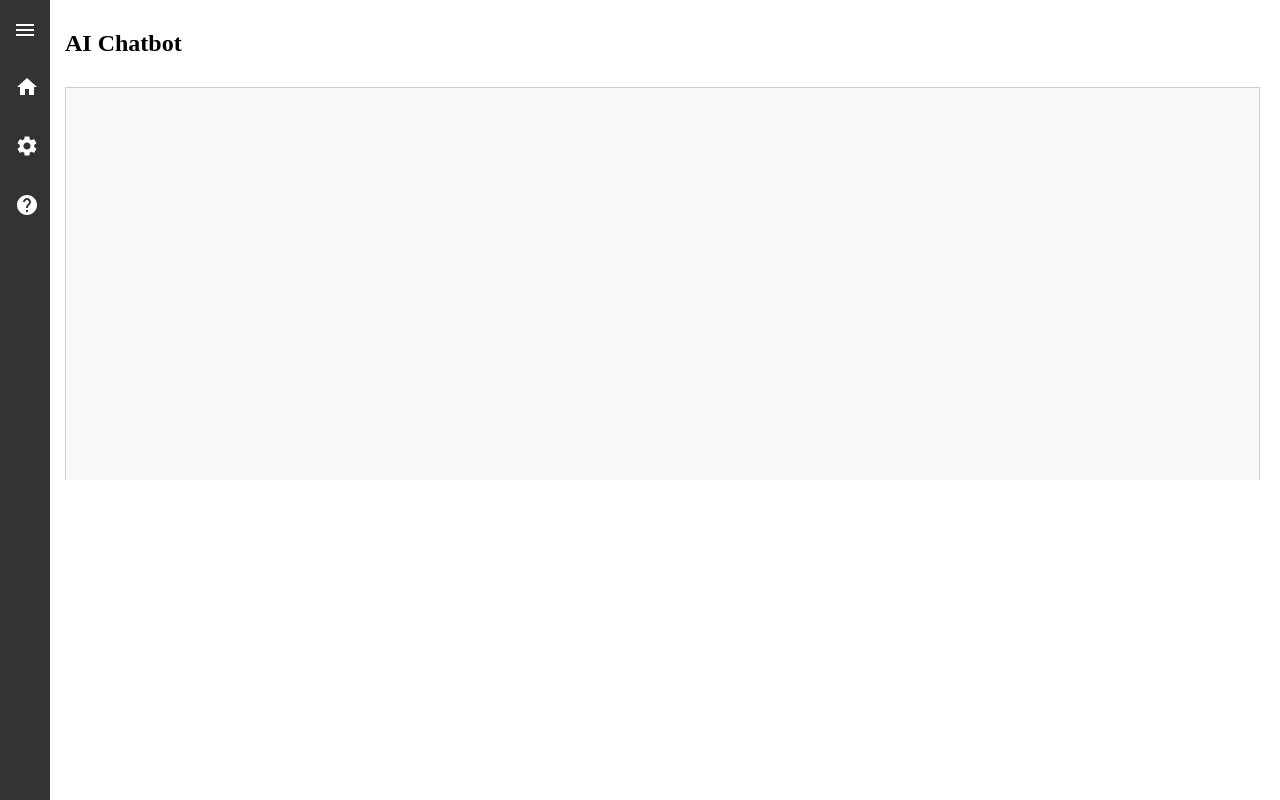
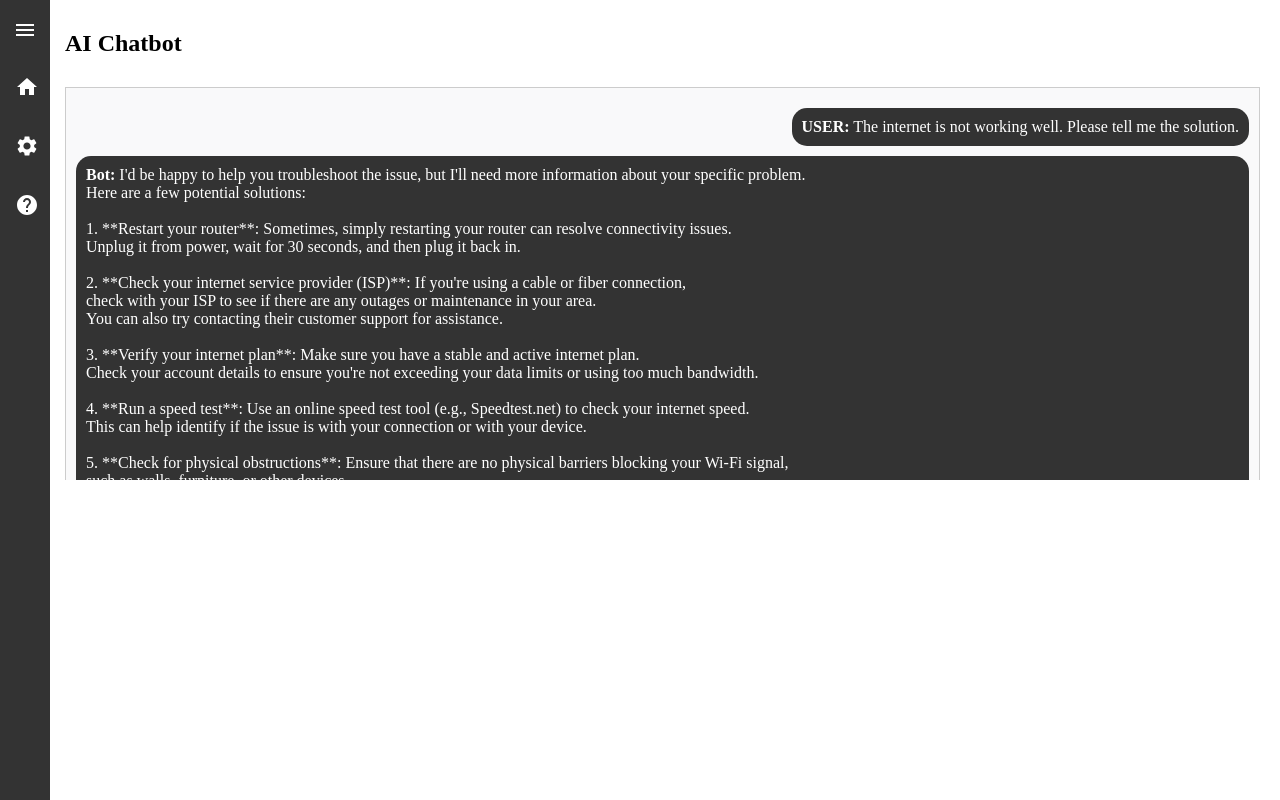
Before and after one commit to NetCustomMaster/front-end, a React (Vite) app: page /chatbot in a window 1280 px wide. Built offline with nearby package versions, Linux system fonts and the light colour scheme.

Commit message:
feat:change to english

```diff
--- a/src/Components/Common/ChatBot/ChatBot.jsx
+++ b/src/Components/Common/ChatBot/ChatBot.jsx
@@ -1,14 +1,14 @@
-import React, { useState, useEffect, useRef } from 'react';
-import axios from 'axios';
+import React, { useState, useEffect, useRef } from "react";
+import axios from "axios";
 import Sidebar from "../Sidebar/Sidebar.jsx";
 import CustomTextField from "../CustomTextField/CustomTextField.jsx";
 import { Box, Button, CircularProgress } from "@mui/material";
-import {useRecoilValue, useRecoilState} from "recoil";
-import {urlAtom, activeInputAtom} from "../../recoil/atoms.jsx";
+import { useRecoilValue, useRecoilState } from "recoil";
+import { urlAtom, activeInputAtom } from "../../recoil/atoms.jsx";
 
 const Chatbot = () => {
-    const [userMessage, setUserMessage] = useState('');
-    const [responses, setResponses] = useState([]);
+  const [userMessage, setUserMessage] = useState("");
+  const [responses, setResponses] = useState([{ text: "dfdsf" }]);
   const [loading, setLoading] = useState(false);
   const url = useRecoilValue(urlAtom);
   const [activeInput, setActiveInput] = useRecoilState(activeInputAtom);
@@ -20,10 +20,12 @@ const Chatbot = () => {
       const keyboardHeight = 300; // 키보드의 대략적인 높이
       const bottomPadding = 20; // 여유 공간
 
-            if (activeInput.fieldName === 'chatbot-input') {
-                chatContainerRef.current.style.height = `calc(100vh - ${keyboardHeight + bottomPadding}px)`;
+      if (activeInput.fieldName === "chatbot-input") {
+        chatContainerRef.current.style.height = `calc(100vh - ${
+          keyboardHeight + bottomPadding
+        }px)`;
       } else {
-                chatContainerRef.current.style.height = '100vh';
+        chatContainerRef.current.style.height = "100vh";
       }
     }
   }, [activeInput.fieldName]);
@@ -31,9 +33,9 @@ const Chatbot = () => {
   // 키보드를 닫는 함수
   const closeKeyboard = () => {
     if (chatContainerRef.current) {
-            chatContainerRef.current.style.height = '100vh';
+      chatContainerRef.current.style.height = "100vh";
     }
-        setActiveInput({ fieldName: null, value: '', setValue: null });
+    setActiveInput({ fieldName: null, value: "", setValue: null });
   };
 
   const handleSendMessage = async () => {
@@ -43,17 +45,15 @@ const Chatbot = () => {
       setLoading(true);
       const response = await axios.post(`${url}/api/v1/solve`, userMessage, {
         headers: {
-                    'Content-Type': 'text/plain'
-                }
+          "Content-Type": "text/plain",
+        },
       });
 
       setResponses([...responses, { user: userMessage, bot: response.data }]);
-            setUserMessage('');
+      setUserMessage("");
       setLoading(false);
-
-
     } catch (error) {
-            console.error('Error sending message:', error);
+      console.error("Error sending message:", error);
       alert("에러 발생");
       window.location.reload();
     }
@@ -64,33 +64,35 @@ const Chatbot = () => {
       <Box
         ref={chatContainerRef}
         sx={{
-                    display: 'flex',
-                    flexDirection: 'column',
-                    height: '100vh',
-                    overflow: 'hidden'
+          display: "flex",
+          flexDirection: "column",
+          height: "100vh",
+          overflow: "hidden",
         }}
       >
         <Box sx={{ padding: "10px" }}>
           <h2>AI Chatbot</h2>
         </Box>
 
-                <Box sx={{
-                    flex: 1,
-                    display: 'flex',
-                    flexDirection: 'column',
-                    padding: "0 10px",
-                    overflow: 'hidden'
-                }}>
         <Box
           sx={{
             flex: 1,
-                            overflowY: 'auto',
-                            border: '1px solid #ccc',
-                            padding: '10px',
-                            marginBottom: '10px',
+            display: "flex",
+            flexDirection: "column",
+            padding: "0 10px",
+            overflow: "hidden",
+          }}
+        >
+          <Box
+            sx={{
+              flex: 1,
+              overflowY: "auto",
+              border: "1px solid #ccc",
+              padding: "10px",
+              marginBottom: "10px",
               marginRight: "10px",
               position: "relative",
-                            background:"#f9f9fa"
+              background: "#f9f9fa",
             }}
           >
             {loading && (
@@ -114,12 +116,97 @@ const Chatbot = () => {
             {responses.map((res, index) => (
               <div key={index}>
                 <Box sx={{ display: "flex", justifyContent: "flex-end" }}>
-                                    <Box sx={{ background: "#333333", color: "white", borderRadius: "15px", padding: "10px", marginTop: "10px" }}>
-                                        <strong>사용자:</strong> {res.user}<br />
+                  <Box
+                    sx={{
+                      background: "#333333",
+                      color: "white",
+                      borderRadius: "15px",
+                      padding: "10px",
+                      marginTop: "10px",
+                    }}
+                  >
+                    <strong>USER:</strong> The internet is not working well.
+                    Please tell me the solution.
+                    <br />
                   </Box>
                 </Box>
-                                <Box sx={{ background: "#333333", borderRadius: "15px", color: "white", padding: "10px", marginTop: "10px" }}>
-                                    <strong>Bot:</strong> {res.bot}<br /><br />
+                <Box
+                  sx={{
+                    background: "#333333",
+                    borderRadius: "15px",
+                    color: "white",
+                    padding: "10px",
+                    marginTop: "10px",
+                  }}
+                >
+                  <strong>Bot:</strong> I'd be happy to help you troubleshoot
+                  the issue, but I'll need more information about your specific
+                  problem.
+                  <br />
+                  Here are a few potential solutions:
+                  <br />
+                  <br />
+                  1. **Restart your router**: Sometimes, simply restarting your
+                  router can resolve connectivity issues.
+                  <br />
+                  Unplug it from power, wait for 30 seconds, and then plug it
+                  back in.
+                  <br />
+                  <br />
+                  2. **Check your internet service provider (ISP)**: If you're
+                  using a cable or fiber connection,
+                  <br />
+                  check with your ISP to see if there are any outages or
+                  maintenance in your area.
+                  <br />
+                  You can also try contacting their customer support for
+                  assistance.
+                  <br />
+                  <br />
+                  3. **Verify your internet plan**: Make sure you have a stable
+                  and active internet plan.
+                  <br />
+                  Check your account details to ensure you're not exceeding your
+                  data limits or using too much bandwidth.
+                  <br />
+                  <br />
+                  4. **Run a speed test**: Use an online speed test tool (e.g.,
+                  Speedtest.net) to check your internet speed.
+                  <br />
+                  This can help identify if the issue is with your connection or
+                  with your device.
+                  <br />
+                  <br />
+                  5. **Check for physical obstructions**: Ensure that there are
+                  no physical barriers blocking your Wi-Fi signal,
+                  <br />
+                  such as walls, furniture, or other devices.
+                  <br />
+                  <br />
+                  6. **Update your router's firmware**: If your router is
+                  outdated, updating its firmware can improve performance and
+                  stability.
+                  <br />
+                  <br />
+                  7. **Restart your device**: Try restarting your computer,
+                  phone, tablet, or any other device connected to the internet.
+                  <br />
+                  <br />
+                  If none of these solutions work, you may want to:
+                  <br />
+                  1. Contact your ISP for further assistance
+                  <br />
+                  2. Check with friends or family members to see if they're
+                  experiencing similar issues
+                  <br />
+                  3. Consider visiting a nearby library or coffee shop with free
+                  Wi-Fi as an alternative
+                  <br />
+                  <br />
+                  Let me know if any of these suggestions help resolve the
+                  issue!
+                  <br />
+                  <br />
                 </Box>
               </div>
             ))}
@@ -133,18 +220,19 @@ const Chatbot = () => {
             justifyContent: "center",
             width: "100%",
             padding: "10px",
-                        paddingBottom: activeInput.fieldName === 'chatbot-input' ? '320px' : '10px',
-                        transition: 'padding-bottom 0.3s ease'
+            paddingBottom:
+              activeInput.fieldName === "chatbot-input" ? "320px" : "10px",
+            transition: "padding-bottom 0.3s ease",
           }}
         >
           <CustomTextField
             fieldName="chatbot-input"
             value={userMessage}
             setValue={setUserMessage}
-                        placeholder="메시지를 입력하세요..."
-                        style={{ width: '600px', marginRight: '10px' }}
+            placeholder="type your message"
+            style={{ width: "600px", marginRight: "10px" }}
             onKeyDown={(e) => {
-                            if (e.key === 'Enter' && !e.shiftKey) {
+              if (e.key === "Enter" && !e.shiftKey) {
                 e.preventDefault();
                 handleSendMessage();
               }
@@ -153,9 +241,9 @@ const Chatbot = () => {
           <Button
             onClick={handleSendMessage}
             variant="contained"
-                        sx={{ paddingTop:"15px", paddingBottom:"15px" }}
+            sx={{ paddingTop: "15px", paddingBottom: "15px" }}
           >
-                        검색
+            Search
           </Button>
         </Box>
       </Box>
--- /dev/null
+++ b/src/Components/Dashboard/MockTrafficComponent.jsx
@@ -0,0 +1,36 @@
+import React, { useState, useEffect } from "react";
+import TrafficCheck from "./TrafficCheck";
+
+const MockTrafficComponent = () => {
+  const [mockData, setMockData] = useState([]);
+
+  useEffect(() => {
+    // 2초 간격으로 예시 데이터를 업데이트
+    const interval = setInterval(() => {
+      const now = Date.now();
+      const newTraffic = {
+        trafficInfos: [
+          {
+            ipAddress: "172.24.1.143",
+            direction: "sent",
+            last2sTraffic: `${(Math.random() * 500 + 100).toFixed(2)}Kb`,
+          },
+          {
+            ipAddress: "172.24.1.143",
+            direction: "received",
+            last2sTraffic: `${(Math.random() * 1000 + 500).toFixed(2)}Kb`,
+          },
+        ],
+        time: now,
+      };
+
+      setMockData((prevData) => [...prevData, newTraffic]);
+    }, 2000);
+
+    return () => clearInterval(interval);
+  }, []);
+
+  return <TrafficCheck update={mockData} />;
+};
+
+export default MockTrafficComponent;
```
Also changed, not shown: src/Components/Dashboard/DashboardPage.jsx (+47 -37 lines), src/Components/Dashboard/SystemInfo.jsx (+80 -37 lines), src/Components/Dashboard/TrafficCheck.jsx (+93 -142 lines), src/Components/Setting.jsx (+29 -14 lines). Lines whose indentation alone changed are shown as unchanged.
